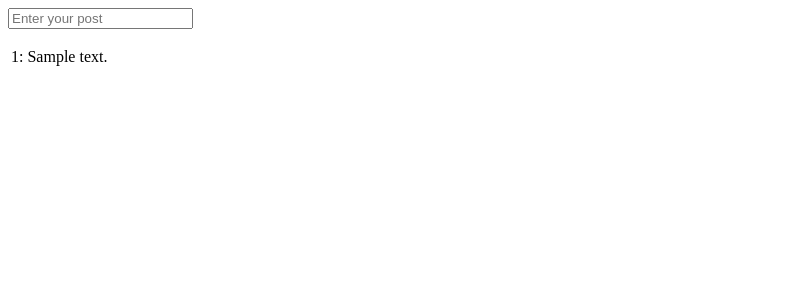
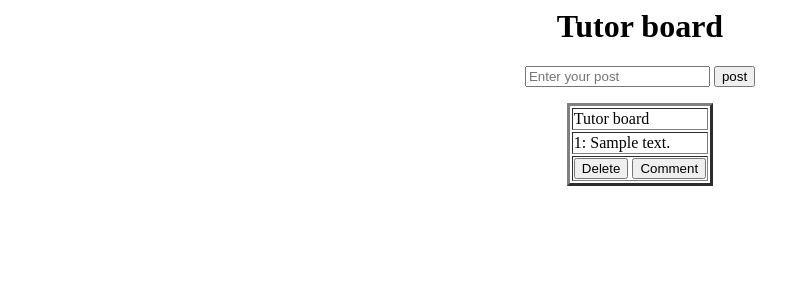
Before and after one commit to spnut/welearn, a Django app: template WelearnApp/templates/tutorpost.html in a window 1280 px wide. Shown: the top 300 px of the page, without its empty margins (0-810 px from the left). Run offline with Django 3.2, Linux system fonts and the light colour scheme; the template is opened without the code that fills it: most values are stand-ins (such as "Sample title", 1, 10 or a date in 2020).

Commit message:
edit template

```diff
--- a/WelearnApp/templates/tutorpost.html
+++ b/WelearnApp/templates/tutorpost.html
@@ -1,14 +1,26 @@
 <html>
 <title>Tutor Post</title>
 <body>
+         <center><h1>Tutor board</h1></center>
          <form method="POST">
+             <center>
              <input name="post_tutor_item" id="id_new_post_tutor" placeholder="Enter your post" />
+             <input type="submit" value="post"/>
+
              {% csrf_token %}
+             </center>
          </form>
-    <table id="id_post_tutor_table">
+         <center><table id="id_post_tutor_table" border="3">
+         <td>Tutor board</td>
          {% for item in items %}
-             <tr><td>{{ forloop.counter }}: {{ item.text }}</td></tr>
+
+                 <tr><td>{{ forloop.counter }}: {{ item.text }}</td></tr>
+                 <tr><td>
+                 <input type="button" value="Delete" name="name_tutor_delete_post">
+                 <input type="button" value="Comment" name="name_tutor_comment_post">
+                 </td></tr>
+
          {% endfor %}
-    </table>
+         </table></center>
 </body>
 </html>
```
Also changed, not shown: WelearnApp/templates/home.html (+6 -3 lines), WelearnApp/templates/tutor.html (+5 -2 lines), functional_tests.py (+6 -6 lines).
